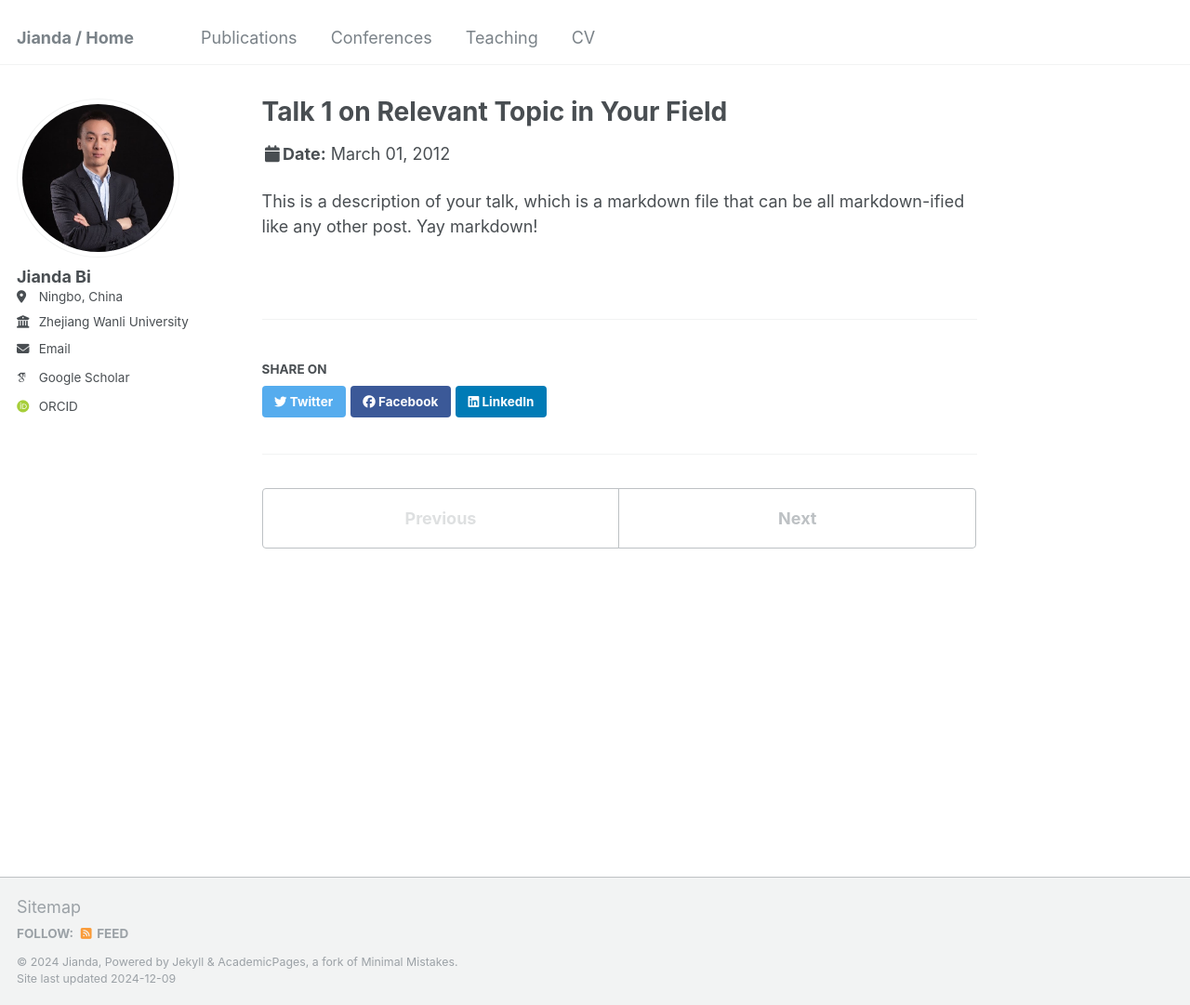
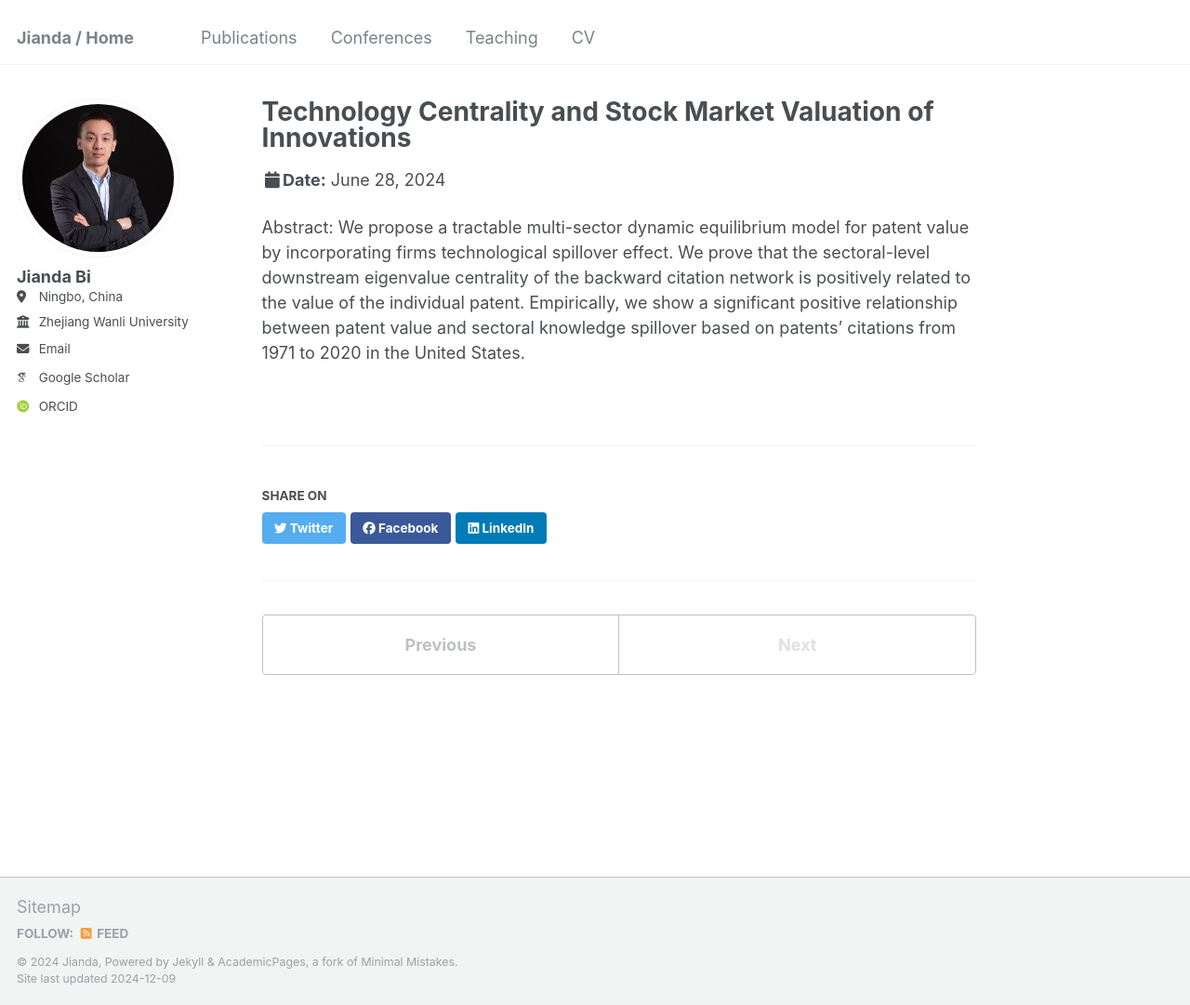
Before and after one commit to JiandaBi/Jianda.github.io, a Jekyll site: the page built from _talks/2012-03-01-talk-1.md, in a window 1280 px wide and 1081 px high. Shown: the whole window at 93% size. Built offline with Jekyll 4.4.1, drawn with Linux system fonts in a browser that asks for light colours; some web fonts are replaced.

Commit message:
Update 2012-03-01-talk-1.md

```diff
--- a/_talks/2012-03-01-talk-1.md
+++ b/_talks/2012-03-01-talk-1.md
@@ -1,11 +1,11 @@
 ---
-title: "Talk 1 on Relevant Topic in Your Field"
+title: "Technology Centrality and Stock Market Valuation of Innovations"
 collection: talks
 type: "Talk"
 permalink: /talks/2012-03-01-talk-1
-venue: "UC San Francisco, Department of Testing"
-date: 2012-03-01
-location: "San Francisco, California"
+venue: "Zhejiang University"
+date: 2024-06-28
+location: "Hangzhou, China"
 ---
 
-This is a description of your talk, which is a markdown file that can be all markdown-ified like any other post. Yay markdown!
+Abstract: We propose a tractable multi-sector dynamic equilibrium model for patent value by incorporating firms technological spillover effect. We prove that the sectoral-level downstream eigenvalue centrality of the backward citation network is positively related to the value of the individual patent. Empirically, we show a significant positive relationship between patent value and sectoral knowledge spillover based on patents’ citations from 1971 to 2020 in the United States.
```
